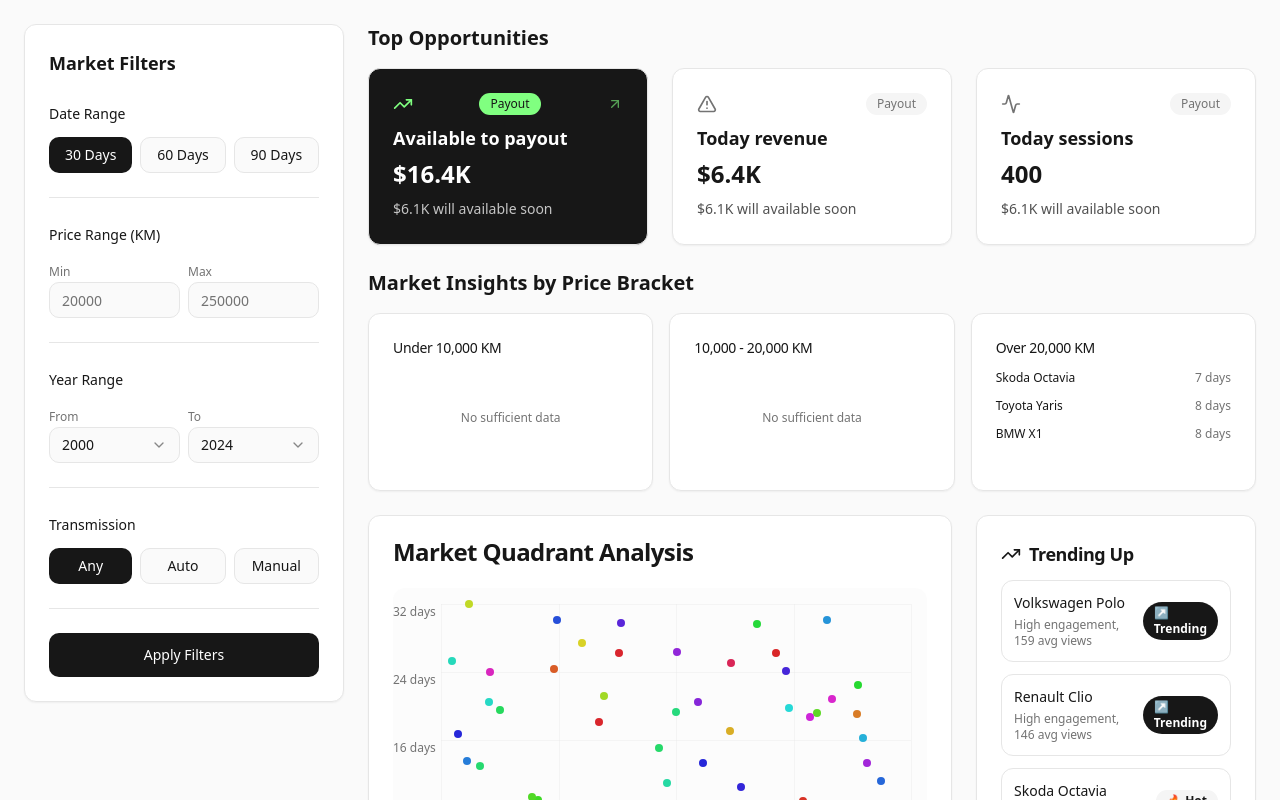
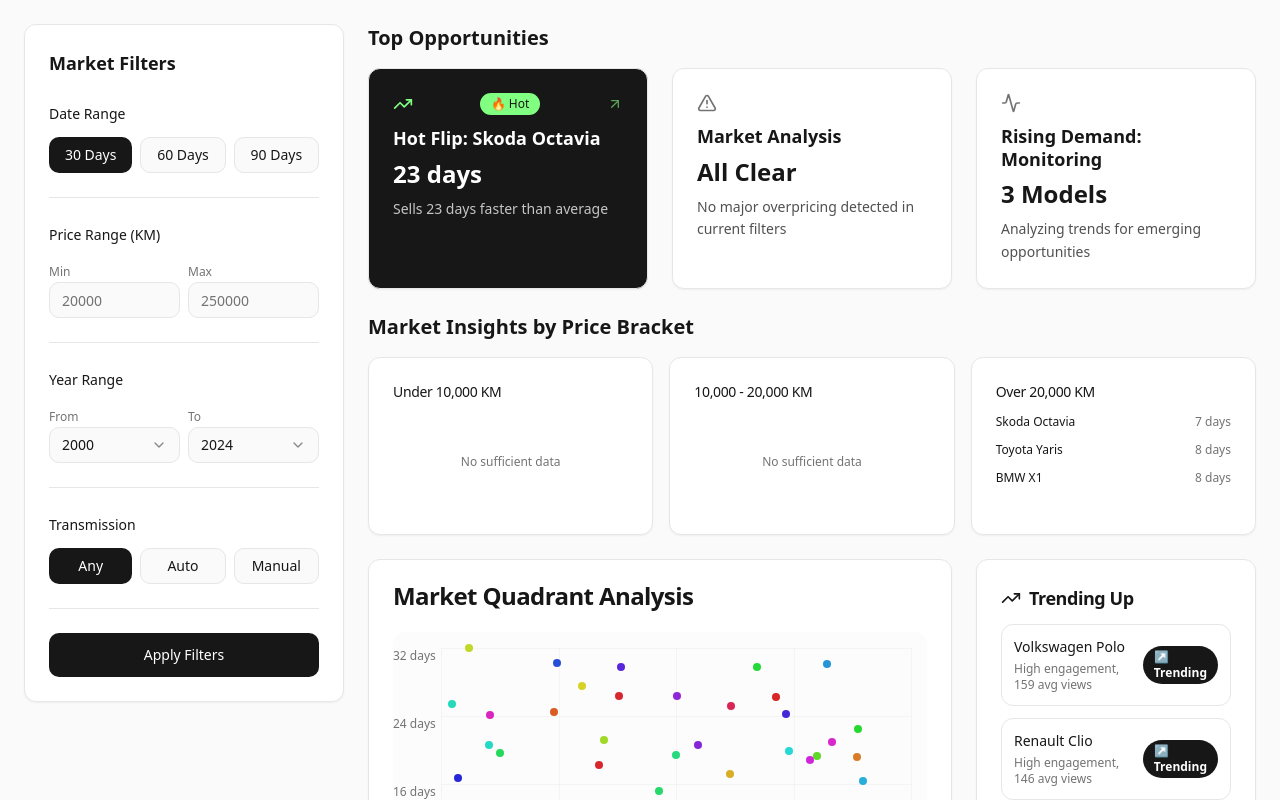
Before and after one commit to divljak/car-trend-studio, a React (Vite) app: page / in a window 1280 px wide. Built offline with nearby package versions, Linux system fonts and the light colour scheme.

Commit message:
Refine dashboard layout
Keep existing content while refining the dashboard layout.

```diff
--- a/src/pages/Dashboard.tsx
+++ b/src/pages/Dashboard.tsx
@@ -29,24 +29,22 @@ const Dashboard = () => {
               <div className="grid grid-cols-1 md:grid-cols-3 gap-6">
                 <OpportunityCard
                   type="hot-flip"
-                  title="Available to payout"
-                  subtitle="$6.1K will available soon"
-                  value="$16.4K"
-                  badge="Payout"
+                  title="Hot Flip: Skoda Octavia"
+                  subtitle="Sells 23 days faster than average"
+                  value="23 days"
+                  badge="🔥 Hot"
                 />
                 <OpportunityCard
                   type="market-analysis"
-                  title="Today revenue"
-                  subtitle="$6.1K will available soon"
-                  value="$6.4K"
-                  badge="Payout"
+                  title="Market Analysis"
+                  subtitle="No major overpricing detected in current filters"
+                  value="All Clear"
                 />
                 <OpportunityCard
                   type="rising-demand"
-                  title="Today sessions"
-                  subtitle="$6.1K will available soon"
-                  value="400"
-                  badge="Payout"
+                  title="Rising Demand: Monitoring"
+                  subtitle="Analyzing trends for emerging opportunities"
+                  value="3 Models"
                 />
               </div>
             </div>
```
